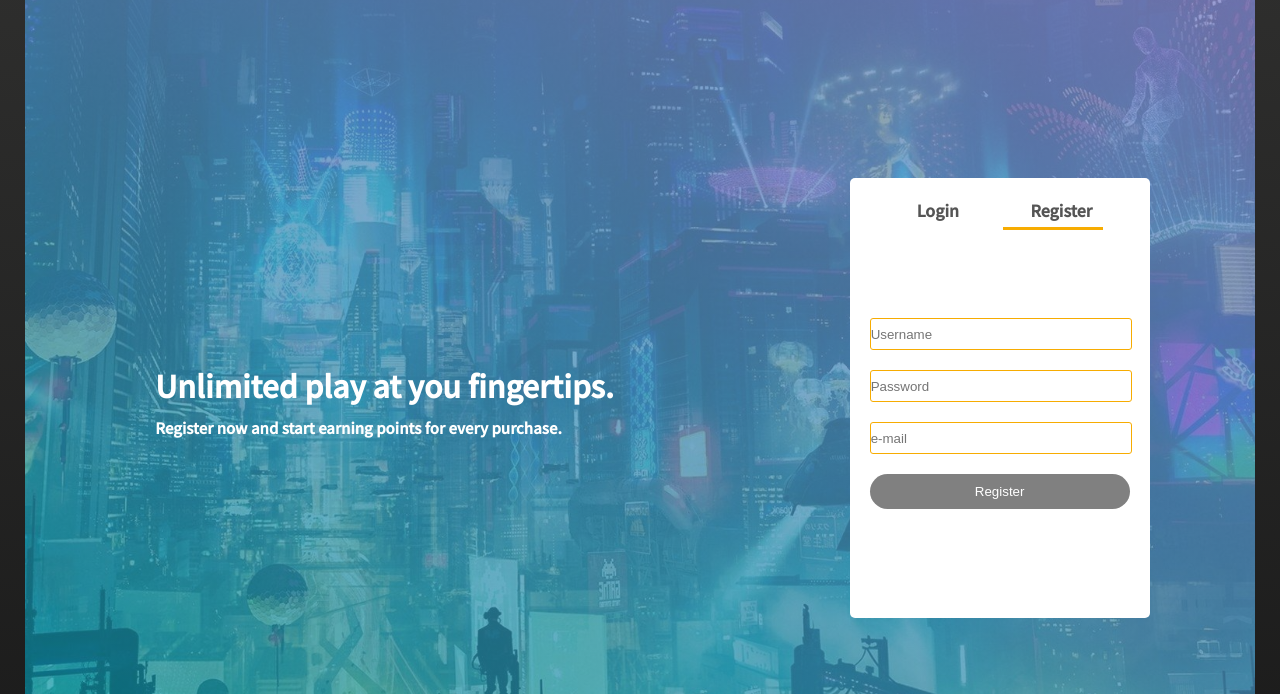
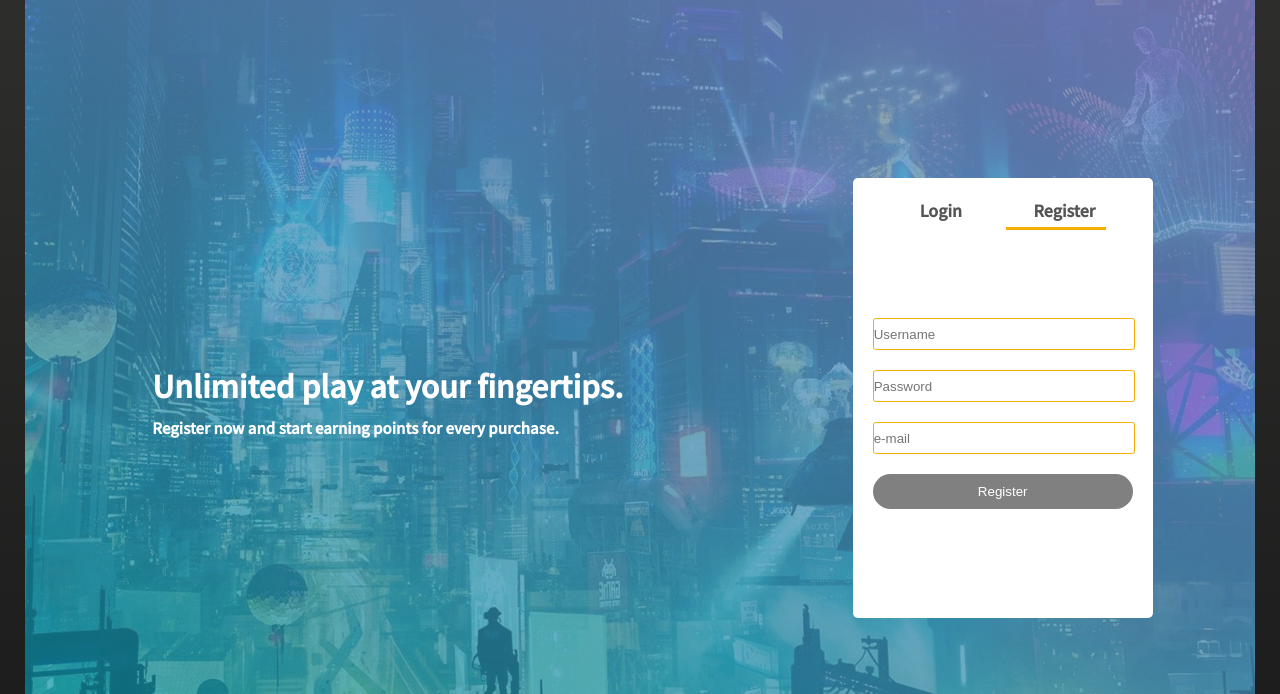
Before and after one commit to rcruz-main/rcruz-main.github.io, a plain HTML site: page Account.html in a window 1280 px wide. Shown: the part 106-800 px from the top of the page. Drawn offline with Linux system fonts and the light colour scheme.

Commit message:
Update Account.html

```diff
--- a/Account.html
+++ b/Account.html
@@ -38,7 +38,7 @@
     <div class="account-page">
       <div class="row-account">
         <div class="col-2-2-2">
-          <h2>Unlimited play at you fingertips.</h2>
+          <h2>Unlimited play at your fingertips.</h2>
           <h4>Register now and start earning points for every purchase.</h4>
         </div>
         <div class="col-2-2">
```
